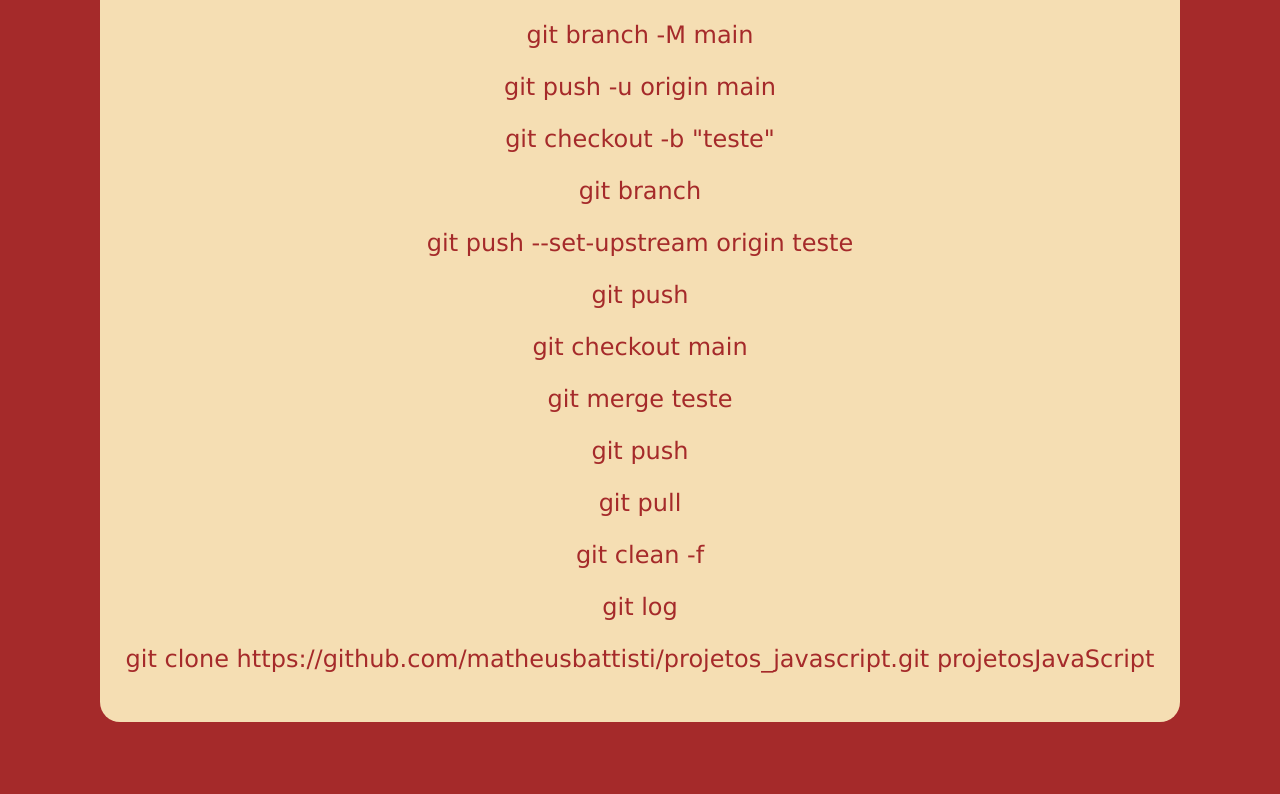
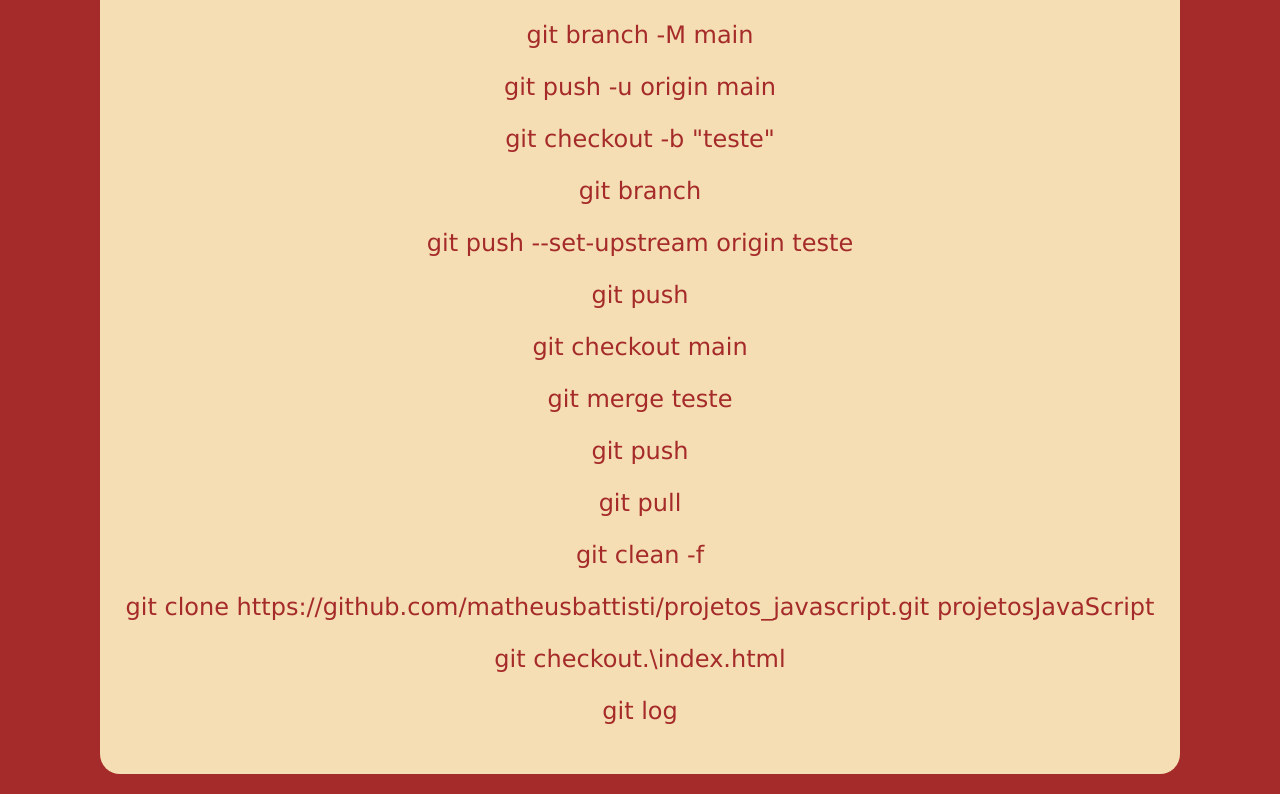
Before and after one commit to HumbertoEliaSoares01/MatheusBattisti, a plain HTML site: page index.html in a window 1280 px wide. Shown: the part 484-1278 px from the top of the page. Before the commit the page ends 1226 px from the top, so only its background shows below. Drawn offline with Linux system fonts and the light colour scheme.

Commit message:
alterações em index.html

```diff
--- a/index.html
+++ b/index.html
@@ -32,7 +32,8 @@
      <p>git push</p>
      <p>git pull</p>
      <p>git clean -f</p>
+     <p>git clone https://github.com/matheusbattisti/projetos_javascript.git projetosJavaScript</p>
+     <p>git checkout.\index.html</p>
      <p>git log</p>
-     <p>git clone https://github.com/matheusbattisti/projetos_javascript.git projetosJavaScript</p>
 </body>
 </html>
```
